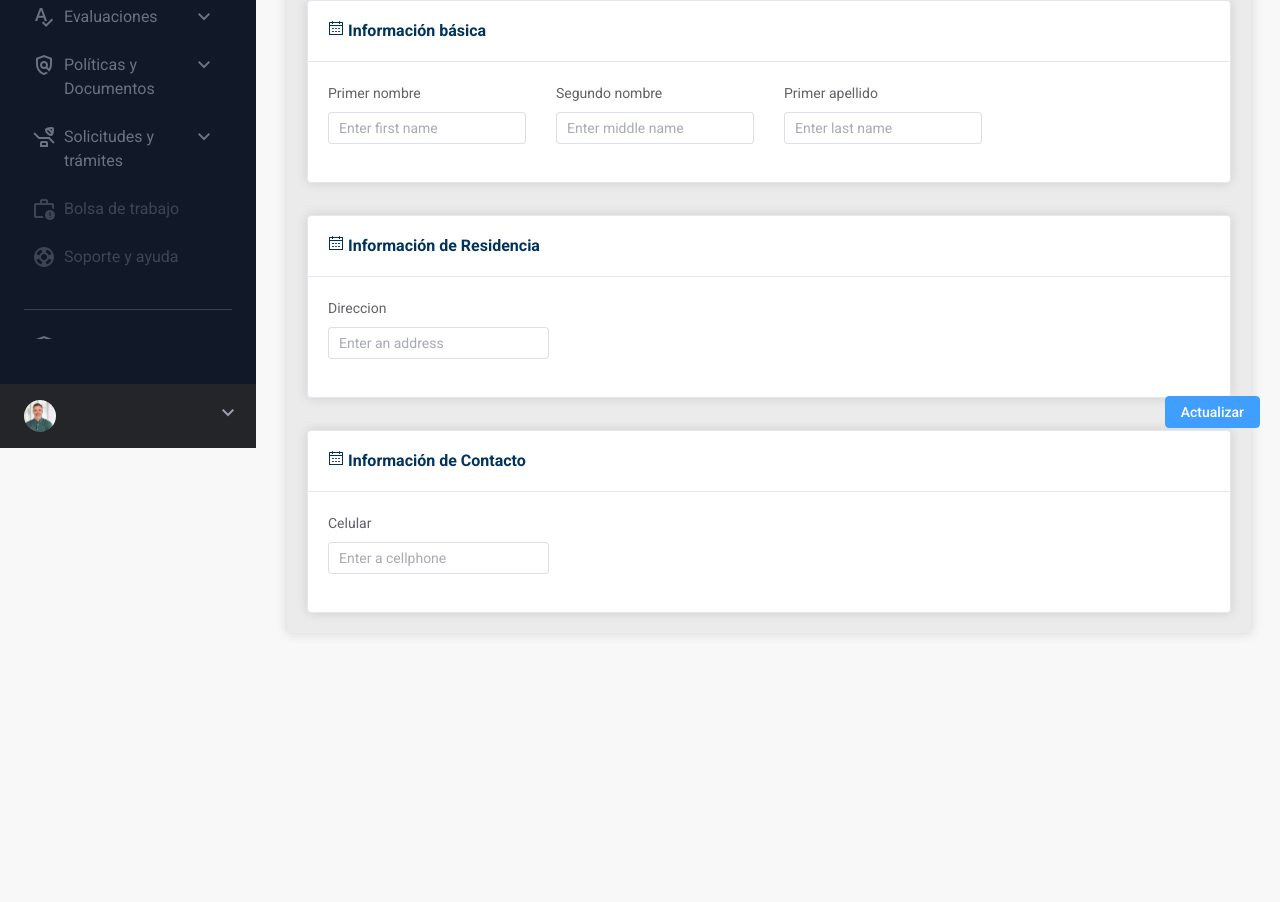
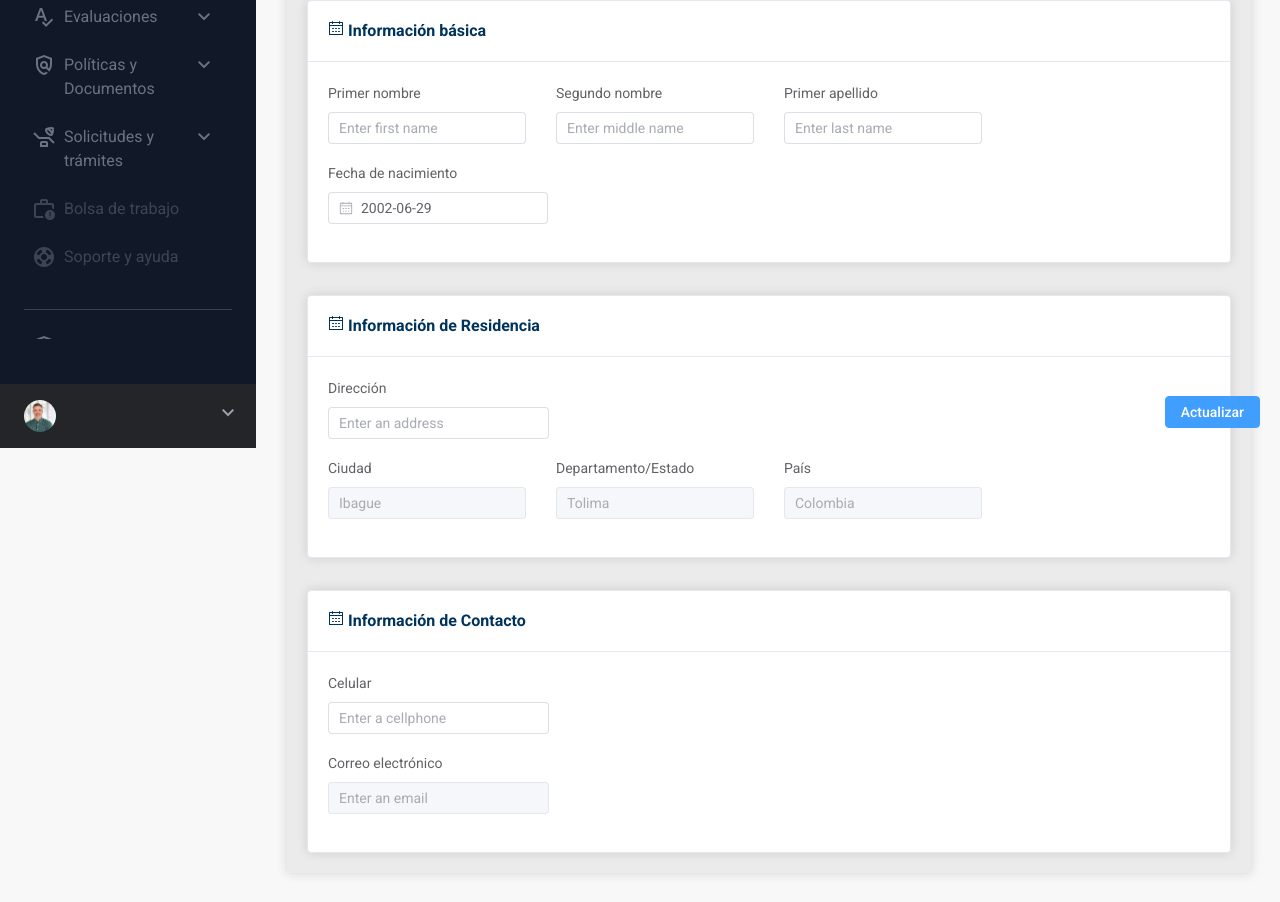
Before and after one commit to KatzeAn/Multiaceros, a Vue app: page /perfil/informacion-personal in a window 1280 px wide. Shown: the part 352-1254 px from the top of the page. Before the commit the page ends 1014 px from the top, so only its background shows below. Built offline with nearby package versions, Linux system fonts and the light colour scheme.

Commit message:
update information

```diff
--- a/src/presentation/views/InformacionPersonalView.vue
+++ b/src/presentation/views/InformacionPersonalView.vue
@@ -32,6 +32,15 @@
                 </el-form-item>
               </el-col>
             </el-row>
+
+            <el-row>
+              <el-col :span="6">
+                <el-form-item label="Fecha de nacimiento" prop="birthDate">
+                  <el-date-picker v-model="basicInformationForm.birthDate" type="date" placeholder="Pick a date" />
+                </el-form-item>
+                <span v-if="basicInformationForm.age" style="margin-left: 120px">Edad: {{ basicInformationForm.age }}</span>
+              </el-col>
+            </el-row>
           </el-form>
         </el-card>
 
@@ -50,8 +59,26 @@
           <el-form :model="addressInformationForm" ref="formRef" label-width="120px" size="default" label-position="top">
             <el-row>
               <el-col :span="6">
-                <el-form-item label="Direccion" prop="address">
+                <el-form-item label="Dirección" prop="address">
                   <el-input v-model="addressInformationForm.address" placeholder="Enter an address" />
+                </el-form-item>
+              </el-col>
+            </el-row>
+
+            <el-row :gutter="30">
+              <el-col :span="6">
+                <el-form-item label="Ciudad" prop="city">
+                  <el-input v-model="addressInformationForm.city" placeholder="Enter a city" disabled />
+                </el-form-item>
+              </el-col>
+              <el-col :span="6">
+                <el-form-item label="Departamento/Estado" prop="state">
+                  <el-input v-model="addressInformationForm.state" placeholder="Enter a state" disabled />
+                </el-form-item>
+              </el-col>
+              <el-col :span="6">
+                <el-form-item label="País" prop="country">
+                  <el-input v-model="addressInformationForm.country" placeholder="Enter a country" disabled />
                 </el-form-item>
               </el-col>
             </el-row>
@@ -78,6 +105,14 @@
                 </el-form-item>
               </el-col>
             </el-row>
+
+            <el-row>
+              <el-col :span="6">
+                <el-form-item label="Correo electrónico" prop="email">
+                  <el-input v-model="contactInformationForm.email" placeholder="Enter an email" disabled />
+                </el-form-item>
+              </el-col>
+            </el-row>
           </el-form>
         </el-card>
       </div>
@@ -86,6 +121,16 @@
 
   <el-button class="floating-button" type="primary" @click="submitForm">Actualizar</el-button>
 </template>
+
+<style>
+.floating-button {
+  position: fixed;
+  bottom: 20px;
+  right: 20px;
+  z-index: 1000;
+}
+</style>
+
 
 <style>
 .floating-button {
```
